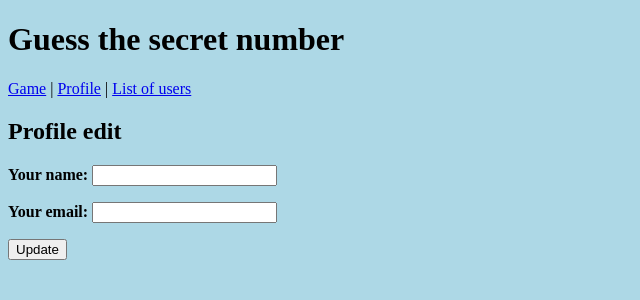
After one commit to zigcBenx/randomGuesserDBHashed, a Flask app: template templates/profile_edit.html in a window 1280 px wide. The commit adds this page. Shown: the top 300 px of the page, without its empty margins (0-640 px from the left). Run offline with Flask 2, Linux system fonts and the light colour scheme; the template is opened without the code that fills it, so the values that code supplies are empty.

Commit message:
Lekcija 21

```diff
--- a/main.py
+++ b/main.py
@@ -82,5 +82,68 @@ def result():
     return render_template("result.html", message=message)
 
 
+@app.route("/profile", methods=["GET"])
+def profile():
+    session_token = request.cookies.get('session_token')
+
+    user = db.query(User).filter_by(session_token=session_token).first()
+
+    if user:
+        return render_template('profile.html', user=user)
+    else:
+        return redirect(url_for('index'))
+
+@app.route('/profile/edit', methods=["GET", "POST"])
+def profile_edit():
+    session_token = request.cookies.get('session_token')
+
+    user = db.query(User).filter_by(session_token=session_token).first()
+
+    if request.method == 'GET':
+        if user:
+            return render_template('profile_edit.html', user=user)
+        else:
+            return redirect(url_for('index'))
+    elif request.method == 'POST':
+        name = request.form.get('name')
+        email = request.form.get('email')
+
+        user.name = name
+        user.email = email
+
+        db.session.add(user)
+        db.session.commit()
+
+        return redirect(url_for('profile'))
+
+@app.route('/profile/delete', methods=['GET', 'POST'])
+def profile_delete():
+    session_token = request.cookies.get('session_token')
+
+    user = db.query(User).filter_by(session_token=session_token).first()
+
+    if request.method == 'GET':
+        if user:
+            return render_template('profile_delete.html', user=user)
+        else:
+            return redirect(url_for('index'))
+
+    elif request.method == 'POST':
+        db.delete(user)
+        db.commit()
+        return redirect(url_for('index'))
+
+@app.route('/users', methods=['GET'])
+def all_users():
+    users = db.query(User).all()
+
+    return render_template('users.html', users=users)
+
+@app.route('/users/<user_id>', methods=['GET'])
+def user_details(user_id):
+    user = db.query(User).get(int(user_id))
+
+    return render_template('user_details.html', user=user)
+
 if __name__ == '__main__':
-    app.run(use_reloader=True, debug=True)  # if you use the port parameter, delete it before deploying to Heroku
+    app.run(use_reloader=True, debug=True, port=5001)  # if you use the port parameter, delete it before deploying to Heroku
--- a/templates/base.html
+++ b/templates/base.html
@@ -9,6 +9,7 @@
 
     <body>
         <h1>Guess the secret number</h1>
+        <a href="/">Game</a> | <a href="/profile">Profile</a> | <a href="/users">List of users</a>
 
         {% block content %}
         {% endblock content %}
--- /dev/null
+++ b/templates/profile_edit.html
@@ -0,0 +1,18 @@
+{% extends "base.html" %}
+
+{% block content %}
+<h2>Profile edit</h2>
+
+<form method="post">
+    <p>
+        <strong>Your name:</strong>
+        <input type="text" name="name" value="{{ user.name }}">
+    </p>
+    <p>
+        <strong>Your email:</strong>
+        <input type="email" name="email" value="{{ user.email }}">
+    </p>
+
+    <button type="submit">Update</button>
+</form>
+{% endblock content %}
```
Also changed, not shown: templates/profile.html (added, +11 -0 lines), templates/profile_delete.html (added, +9 -0 lines), templates/user_details.html (added, +10 -0 lines), templates/users.html (added, +12 -0 lines).
